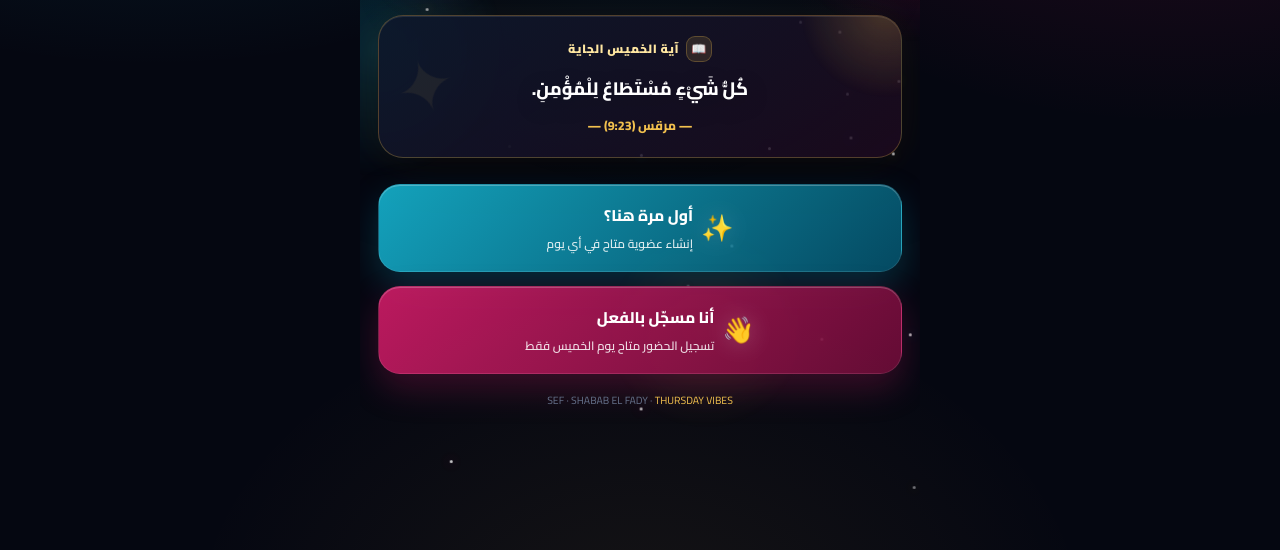
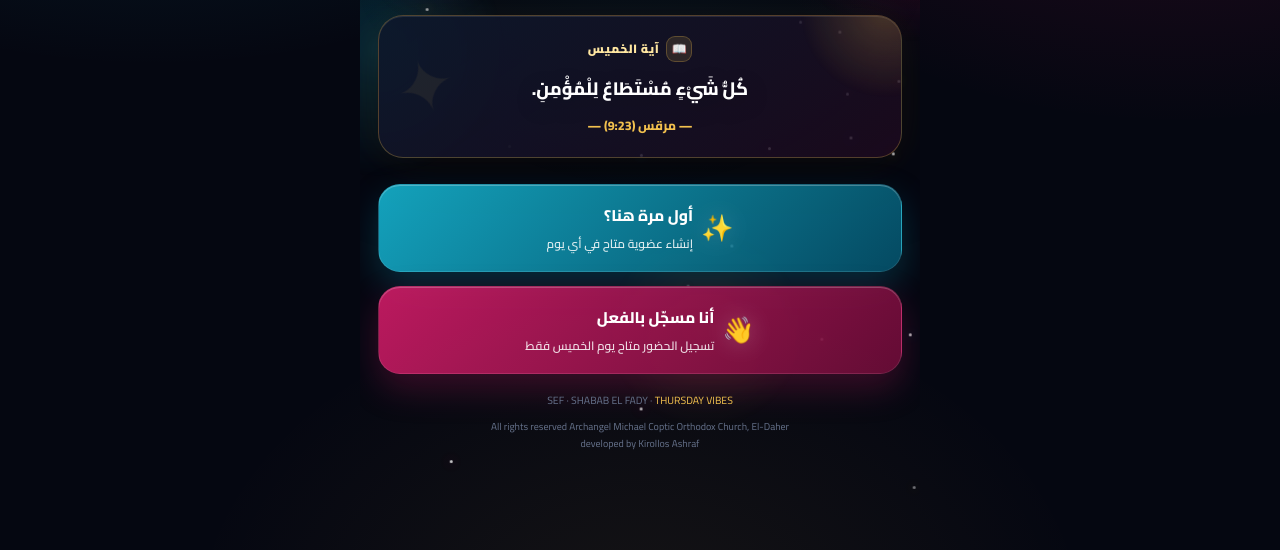
Before and after one commit to kiroashraf100/SEF, a plain HTML site: page index.html in a window 1280 px wide. Shown: the part 282-832 px from the top of the page. Drawn offline with Linux system fonts and the light colour scheme; no server answers.

Commit message:
Modify verse label and add copyright notice
Updated the verse label for clarity and added a copyright notice.

```diff
--- a/index.html
+++ b/index.html
@@ -927,7 +927,7 @@ function landingScreen(){
   const verse = active && active.date===verseDate && active.verseText
     ? {text:active.verseText, ref:active.verseRef}
     : fallbackVerse;
-  const verseLabel = isThursday() ? 'آية الخميس — النهارده' : 'آية الخميس الجاية';
+  const verseLabel = isThursday() ? 'آية الخميس — النهارده' : 'آية الخميس';
   return `
     <main class="landing-main">
       <div class="ambient-scene">
@@ -985,6 +985,7 @@ function landingScreen(){
         </div>`;
       })()}
       <div class="center mt16" style="position:relative;z-index:2;color:#65718A;font-size:10.5px;">SEF · SHABAB EL FADY · <span style="color:#F2C14E">THURSDAY VIBES</span></div>
+      <div class="center" dir="ltr" style="position:relative;z-index:2;color:#65718A;font-size:10px;line-height:1.7;margin-top:8px;padding-bottom:12px;">All rights reserved Archangel Michael Coptic Orthodox Church, El-Daher<br>developed by Kirollos Ashraf</div>
     </main>
   `;
 }
```
